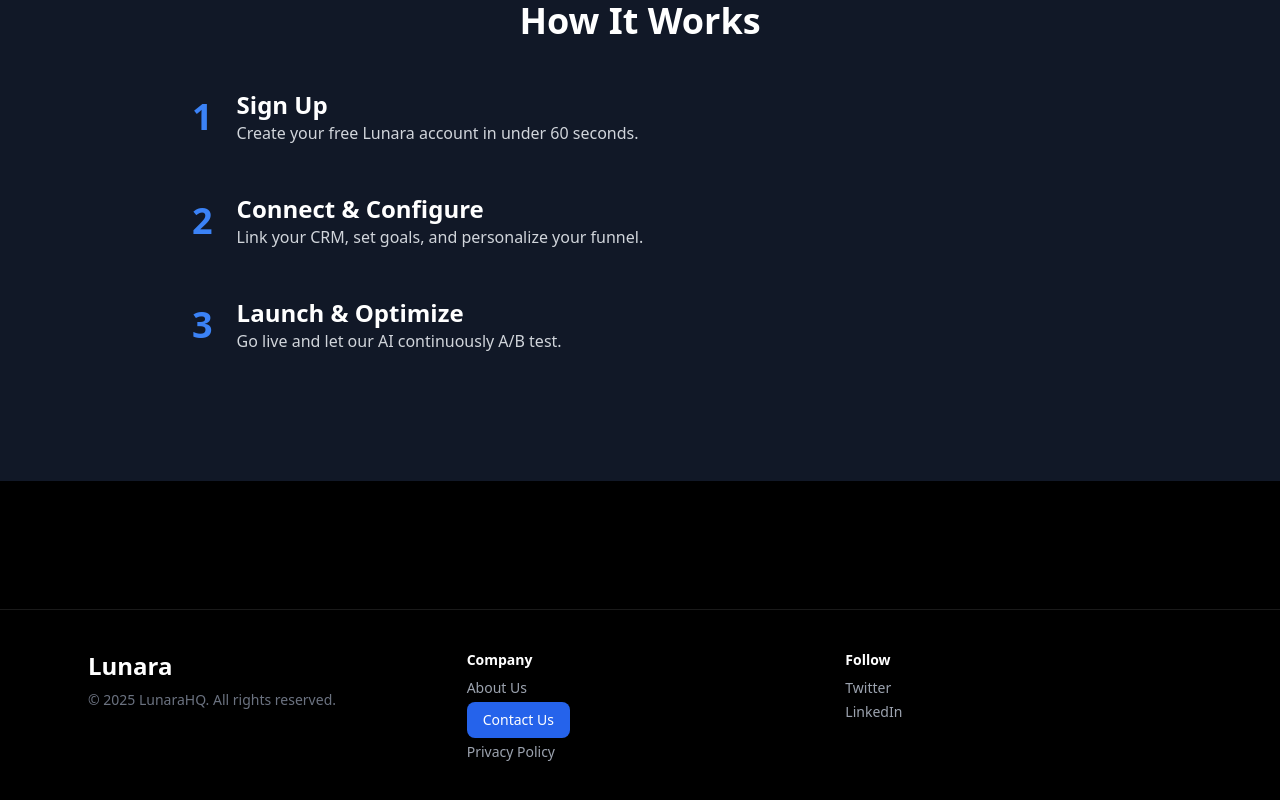
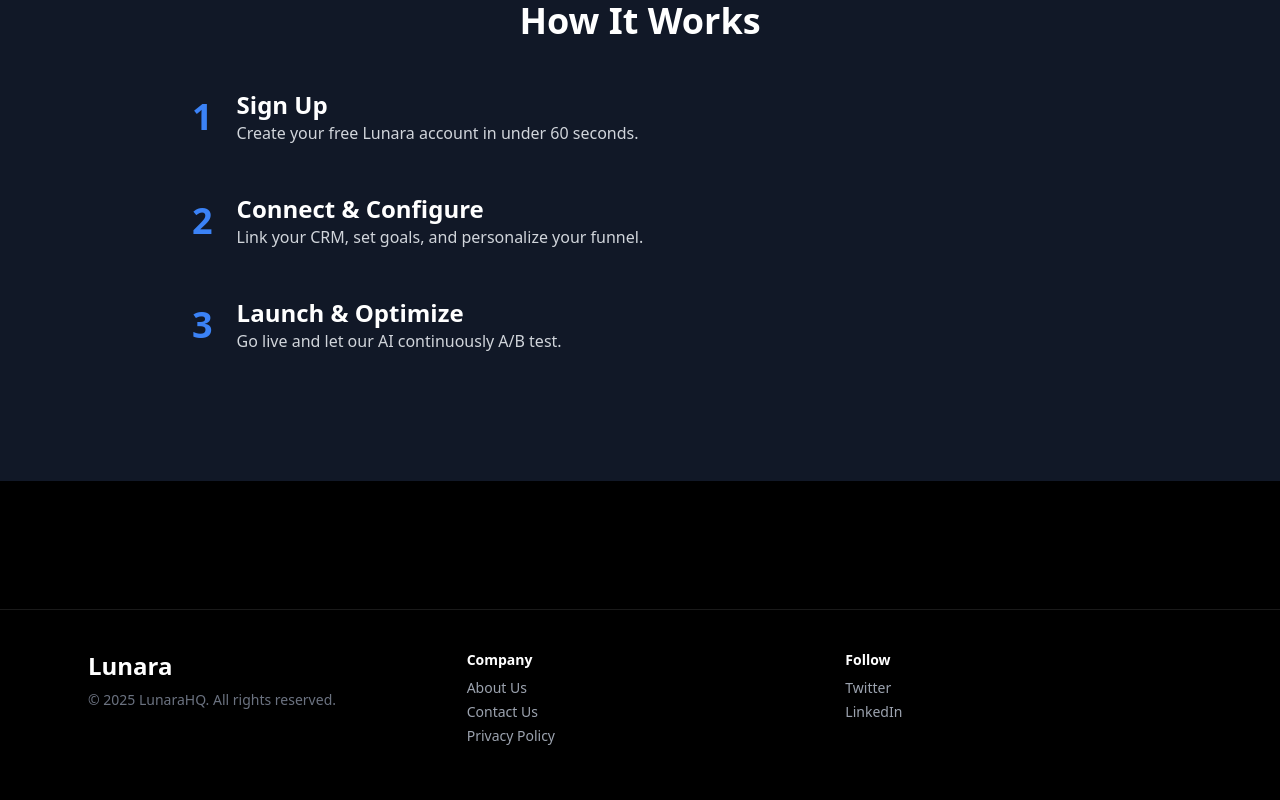
Before and after one commit to LunaraHQ/lunara-website, a Next.js app: page / in a window 1280 px wide. Shown: the part 2016-2816 px from the top of the page. Built offline with nearby package versions, Linux system fonts and the light colour scheme.

Commit message:
Style Contact Us trigger as footer link

```diff
--- a/components/ContactModal.js
+++ b/components/ContactModal.js
@@ -1,7 +1,7 @@
 import React, { useState } from 'react'
 import { motion, AnimatePresence } from 'framer-motion'
 
-export default function ContactModal() {
+export default function ContactModal({ children = 'Contact Us' }) {
   const [isOpen, setIsOpen] = useState(false)
 
   function handleSubmit(e) {
@@ -12,13 +12,13 @@ export default function ContactModal() {
 
   return (
     <>
-      {/* Trigger Button */}
-      <button
+      {/* Trigger Link */}
+      <span
         onClick={() => setIsOpen(true)}
-        className="bg-blue-600 text-white px-4 py-2 rounded-lg hover:bg-blue-700 transition"
+        className="cursor-pointer hover:underline"
       >
-        Contact Us
-      </button>
+        {children}
+      </span>
 
       {/* Modal Overlay */}
       <AnimatePresence>
--- a/package.json
+++ b/package.json
@@ -9,7 +9,7 @@
   "dependencies": {
     "@heroicons/react": "^2.2.0",
     "autoprefixer": "^10.4.14",
-    "framer-motion": "^12.10.0",
+    "framer-motion": "^12.10.5",
     "lucide-react": "^0.508.0",
     "next": "13.4.12",
     "next-themes": "^0.4.6",
```
Also changed, not shown: 1 other file (tests, documents, lock files or other folders).
